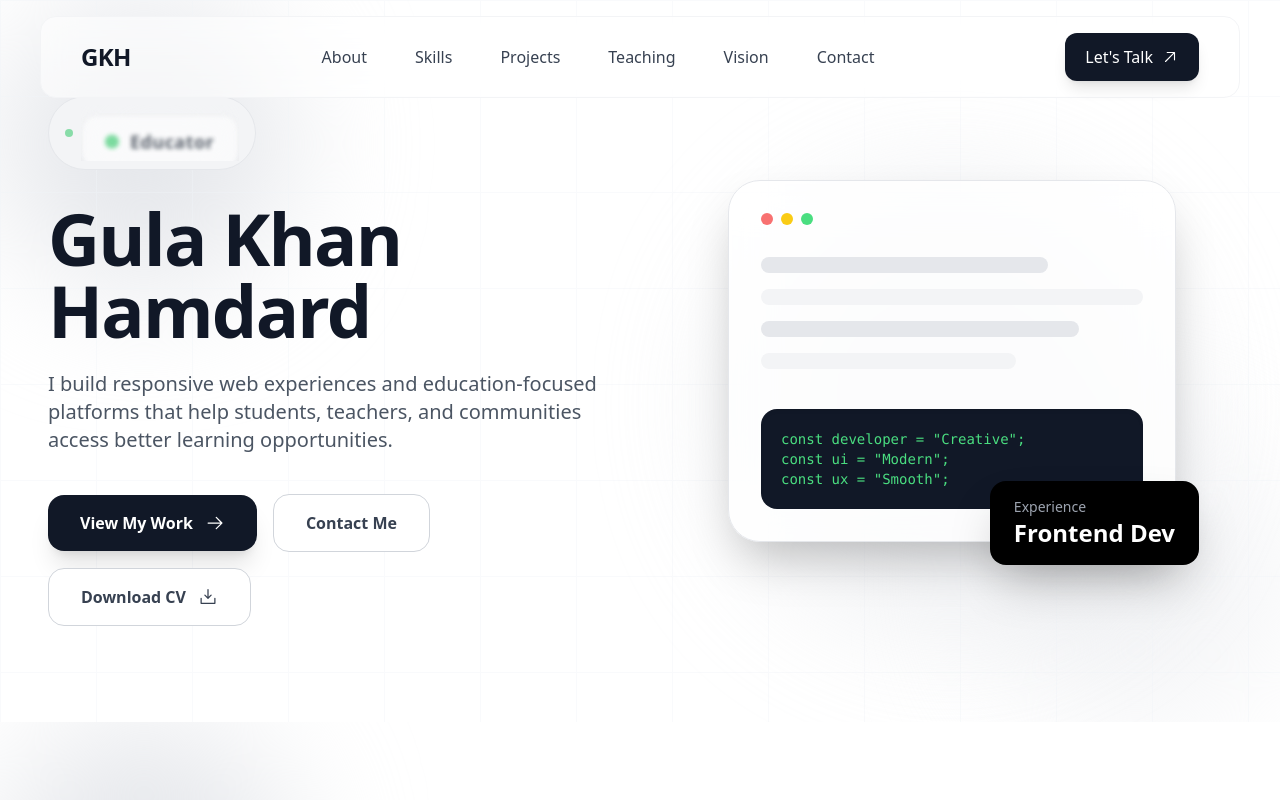
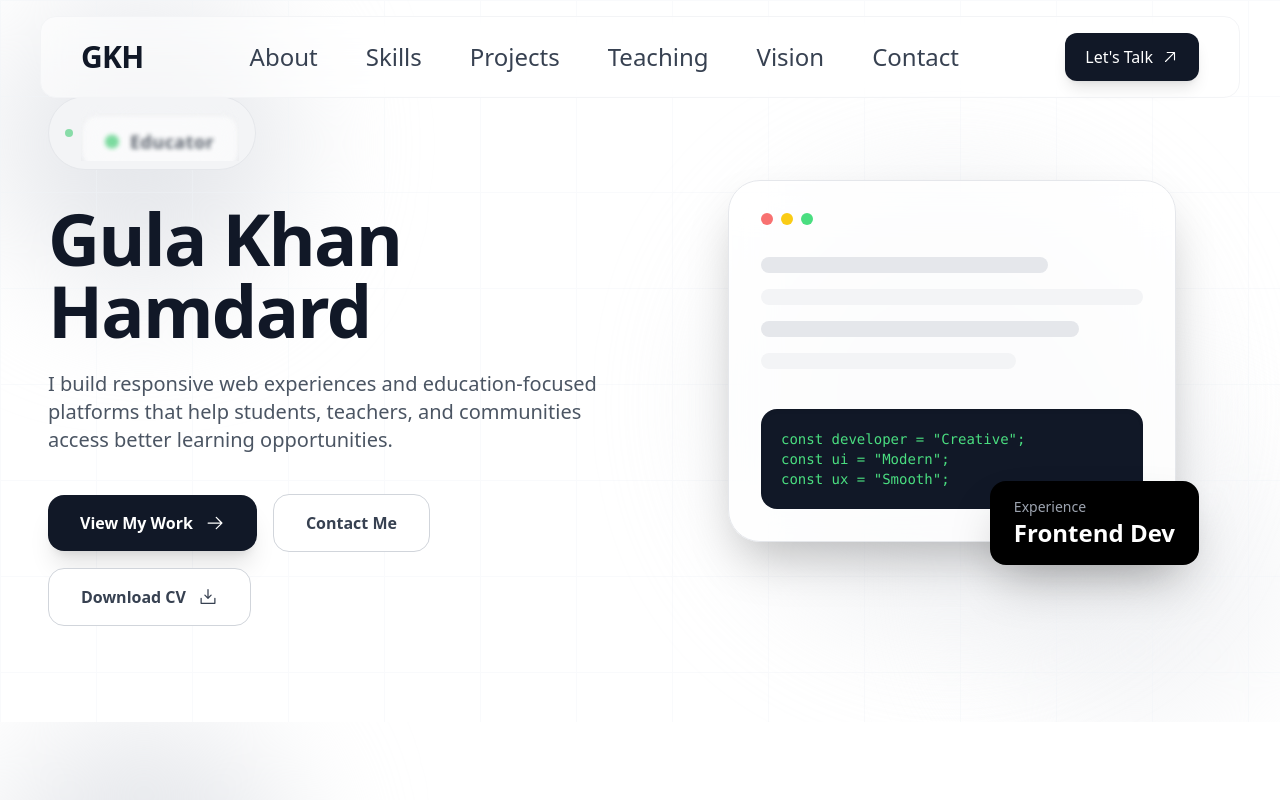
Before and after one commit to MuhdAddasHamdard/My-Protfolio, a React (Vite) app: page / in a window 1280 px wide. Shown: the top 800 px of the page. Built offline with nearby package versions, Linux system fonts and the light colour scheme.

Commit message:
fix text for mobile view

```diff
--- a/src/components/Navbar.jsx
+++ b/src/components/Navbar.jsx
@@ -81,21 +81,7 @@ const Navbar = () => {
   return (
     <>
       <header
-        className={`
-          fixed
-          top-3
-          left-3
-          right-3
-          sm:top-4
-          sm:left-4
-          sm:right-4
-          lg:left-10
-          lg:right-10
-          z-50
-          transition-all
-          duration-300
-          rounded-2xl
-          border
+        className={` fixed top-3 left-3 right-3 sm:top-4 sm:left-4 sm:right-4 lg:left-10 lg:right-10 z-50 transition-all duration-300 rounded-2xl border
           ${
             isScrolled
               ? "bg-white/80 backdrop-blur-xl border-gray-200 shadow-xl"
@@ -113,14 +99,7 @@ const Navbar = () => {
                   behavior: "smooth",
                 })
               }
-              className="
-                text-xl
-                sm:text-2xl
-                font-black
-                tracking-tight
-                text-gray-900
-                hover:opacity-80
-                transition
+              className=" text-2xl sm:text-3xl font-black tracking-tight text-gray-900 hover:opacity-80 transition
               "
             >
               GKH
@@ -132,17 +111,7 @@ const Navbar = () => {
                 <button
                   key={link.id}
                   onClick={() => scrollToSection(link.id)}
-                  className="
-                    relative
-                    px-5
-                    py-2.5
-                    rounded-xl
-                    text-gray-700
-                    hover:text-black
-                    hover:bg-gray-100
-                    font-medium
-                    transition-all
-                    duration-300
+                  className="relative px-5 py-2.5 rounded-xl text-gray-700 hover:text-black hover:bg-gray-100 font-medium text-2xl transition-all duration-300
                   "
                 >
                   {link.label}
@@ -155,22 +124,7 @@ const Navbar = () => {
               {/* CTA Button */}
               <button
                 onClick={() => scrollToSection("contact")}
-                className="
-                  hidden
-                  lg:inline-flex
-                  items-center
-                  gap-2
-                  px-5
-                  py-3
-                  bg-gray-900
-                  hover:bg-black
-                  text-white
-                  rounded-xl
-                  font-medium
-                  transition-all
-                  duration-300
-                  hover:scale-105
-                  shadow-lg
+                className="hidden lg:inline-flex items-center gap-2 px-5 py-3 bg-gray-900 hover:bg-black text-white rounded-xl font-medium transition-all duration-300 hover:scale-105 shadow-lg
                 "
               >
                 Let's Talk
@@ -182,22 +136,13 @@ const Navbar = () => {
                 onClick={() => setIsMobileMenuOpen(!isMobileMenuOpen)}
                 aria-label={isMobileMenuOpen ? "Close menu" : "Open menu"}
                 aria-expanded={isMobileMenuOpen}
-                className="
-                  lg:hidden
-                  w-11
-                  h-11
-                  rounded-xl
-                  bg-gray-100
-                  flex
-                  items-center
-                  justify-center
-                  text-gray-900
+                className="lg:hidden w-11 h-11 rounded-xl bg-gray-100 flex items-center justify-center text-gray-900
                 "
               >
                 {isMobileMenuOpen ? (
-                  <XIcon size={22} weight="bold" />
+                  <XIcon size={40} weight="bold" />
                 ) : (
-                  <ListIcon size={22} weight="bold" />
+                  <ListIcon size={40} weight="bold" />
                 )}
               </button>
             </div>
```
